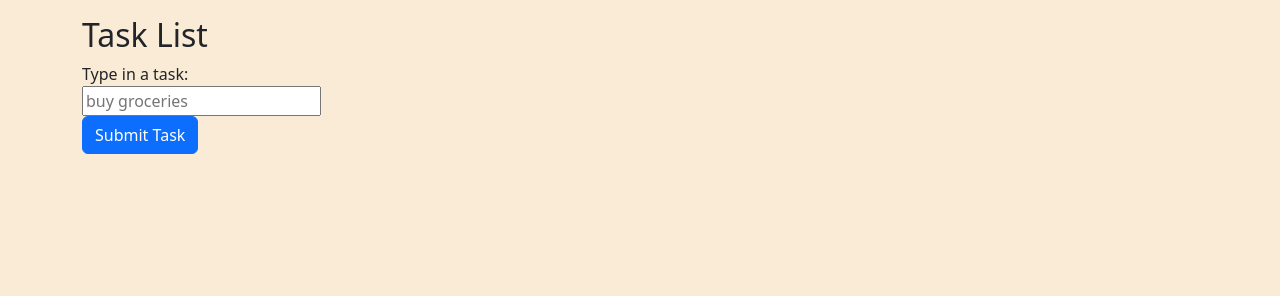
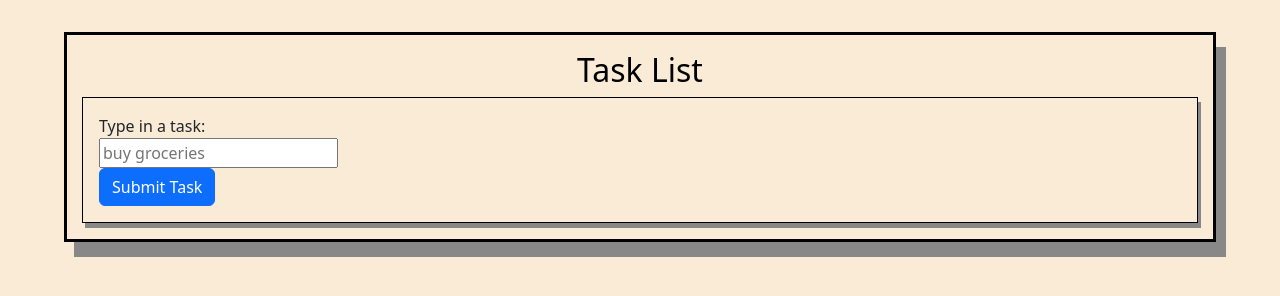
Before and after one commit to Azael-Hue/ToDoList, a plain HTML site: page index.html in a window 1280 px wide. Drawn offline with nearby package versions, Linux system fonts and the light colour scheme.

Commit message:
Changed the CSS styling to make the page more appealing to the sight

```diff
--- a/css/main.css
+++ b/css/main.css
@@ -1,8 +1,26 @@
 body {
     width: 90%;
-    margin: auto;
+    margin-top: 2rem;
+    margin-bottom: 2rem;
+    margin-left: auto;
+    margin-right: auto;
     padding-top: 1rem;
     background-color: antiquewhite;
+    border: .2rem solid black;
+    box-shadow:  10px 15px #888888;
+}
+
+h2 {
+    text-align: center;
+    color: black;
+}
+
+form{
+    text-align: left;
+    border: 1px solid black;
+    box-shadow:  3px 5px #888888;
+    margin-bottom: 1rem;
+    padding: 1rem;
 }
 
 .error-message{
--- a/index.html
+++ b/index.html
@@ -21,15 +21,15 @@
         <div class="container">
             <h2>Task List</h2>
 
-            <form>
+            <form >
                 <label for="userTask">Type in a task: </label>
                 <br>
                 <input type="text" id="userTask" placeholder="buy groceries">
                 <span class="error-message"></span>
                 <br>
+                <button type="button" class="btn btn-primary " id="add-task">Submit Task</button>
+                <br>
 
-                <button type="button" class="btn btn-primary " id="add-task">Submit Task</button>
-                <br><br>
             </form>
         </div>
 
```
